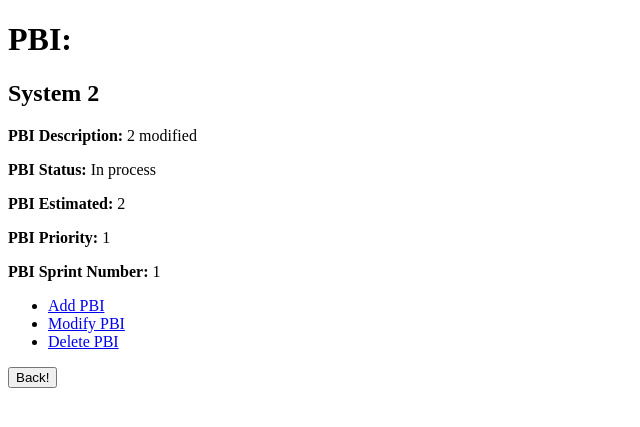
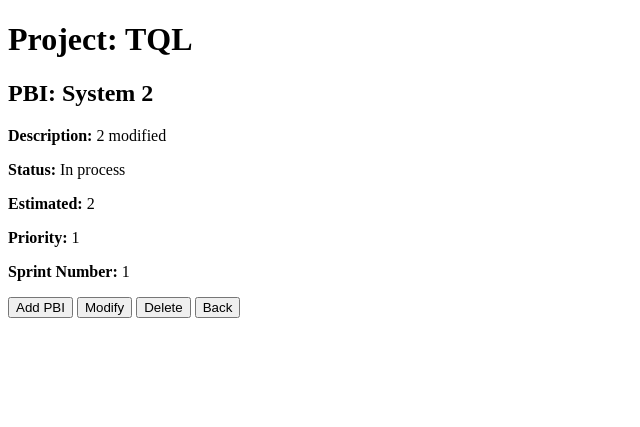
Before and after one commit to Yixing-Zhang/COMP-3297-BackTrack-by-TQL, a Django app: page /project/1/productBacklog/pbi/2 in a window 1280 px wide. Shown: the top 427 px of the page, without its empty margins (0-640 px from the left). Run offline with Django 3.2, Linux system fonts and the light colour scheme; data comes from the database, SQL or seed files in the repository; both versions use the stored data as it was after the commit.

Commit message:
Setting up all the pages required for product backlog operations.

```diff
--- a/BackTrack/config/urls.py
+++ b/BackTrack/config/urls.py
@@ -19,5 +19,5 @@ from django.urls import include, path
 urlpatterns = [
     path('admin/', admin.site.urls),
     path('project/', include('project.urls')),
-    path('project/<int:project>/productBacklog/', include('productBacklog.urls')),
+    path('project/<int:project_pk>/productBacklog/', include('productBacklog.urls')),
 ]
--- a/BackTrack/productBacklog/urls.py
+++ b/BackTrack/productBacklog/urls.py
@@ -1,10 +1,11 @@
 from django.urls import path
+from django.conf.urls import url
 from . import views
 
 urlpatterns = [
     path('', views.ProductBacklogMain.as_view(), name='product_backlog_main'),
-    path('pbi/<int:pbi>', views.PBIMain.as_view(), name='pbi_main'),
+    path('pbi/<int:pbi_pk>', views.PBIMain.as_view(), name='pbi_main'),
     path('pbi/add', views.PBIAdd.as_view(), name='pbi_add'),
-    path('pbi/<int:pbi>/modify', views.PBIModify.as_view(), name='pbi_modify'),
-    path('pbi/<int:pbi>/delete', views.PBIDelete.as_view(), name='pbi_delete'),
+    path('pbi/<int:pbi_pk>/modify', views.pbi_modify, name='pbi_modify'),
+    path('pbi/<int:pk>/delete/', views.PBIDelete.as_view(), name='pbi_delete'),
 ]
--- a/BackTrack/productBacklog/views.py
+++ b/BackTrack/productBacklog/views.py
@@ -1,7 +1,7 @@
-from django.shortcuts import render
-from django.views.generic import TemplateView
-from django.views.generic.edit import FormView
+from django.shortcuts import render, get_object_or_404, redirect
+from django.views.generic import TemplateView, FormView, DeleteView
 from django.http import HttpResponseRedirect
+from django.urls import reverse_lazy
 from .models import *
 from .forms import *
 
@@ -11,7 +11,7 @@ class ProductBacklogMain(TemplateView):
     template_name = "productbacklog_main.html"
 
     def get_context_data(self, **kwargs):
-        project = self.kwargs['project']
+        project = self.kwargs['project_pk']
         productBacklog = ProductBacklog.objects.get(project__pk=project)
 
         context = super().get_context_data(**kwargs)
@@ -35,10 +35,14 @@ class PBIMain(TemplateView):
     template_name = "pbi_main.html"
 
     def get_context_data(self, **kwargs):
-        project = self.kwargs['project']
-        pbi = self.kwargs['pbi']
+        project = self.kwargs['project_pk']
+        pbi = self.kwargs['pbi_pk']
 
         context = super().get_context_data(**kwargs)
+        context['delete'] = str(pbi) + '/delete'
+        context['modify'] = str(pbi) + '/modify'
+        context['back'] = '/project/' + str(project) + '/productBacklog'
+        context["project"] = Project.objects.get(pk=project)
         context['pbi'] = PBI.objects.get(pk=pbi)
         return context
 
@@ -49,19 +53,19 @@ class PBIAdd(FormView):
 
     def post(self, request, *args, **kwargs):
         form = self.form_class(request.POST)
-        project = self.kwargs['project']
+        project = self.kwargs['project_pk']
         productBacklog = ProductBacklog.objects.get(project__pk=project)
         if form.is_valid():
             pbi = form.save(commit=False)
             pbi.status = "Ready"
             pbi.productBacklog = productBacklog
             pbi.save()
-            return HttpResponseRedirect('/project/'+str(project)+'/productBacklog')
+            return HttpResponseRedirect('/project/' + str(project) + '/productBacklog')
 
         return render(request, self.template_name, {'form': form})
 
     def get_context_data(self, **kwargs):
-        project = self.kwargs['project']
+        project = self.kwargs['project_pk']
 
         context = super().get_context_data(**kwargs)
         context['project'] = Project.objects.get(pk=project)
@@ -69,25 +73,31 @@ class PBIAdd(FormView):
         return context
 
 
-class PBIModify(TemplateView):
-    template_name = "pbi_modify.html"
+class PBIDelete(DeleteView):
+    model = PBI
+    template_name = "pbi_delete.html"
+
+    def get_success_url(self):
+        project = self.kwargs['project_pk']
+        return reverse_lazy("product_backlog_main", kwargs={'project_pk': project})
 
     def get_context_data(self, **kwargs):
-        project = self.kwargs['project']
-        pbi = self.kwargs['pbi']
+        pbi = self.kwargs['pk']
 
         context = super().get_context_data(**kwargs)
         context['pbi'] = PBI.objects.get(pk=pbi)
         return context
 
 
-class PBIDelete(TemplateView):
-    template_name = "pbi_delete.html"
-
-    def get_context_data(self, **kwargs):
-        project = self.kwargs['project']
-        pbi = self.kwargs['pbi']
-
-        context = super().get_context_data(**kwargs)
-        context['pbi'] = PBI.objects.get(pk=pbi)
-        return context
+def pbi_modify(request, project_pk, pbi_pk):
+    pbi = get_object_or_404(PBI, pk=pbi_pk)
+    project = Project.objects.get(pk=project_pk)
+    if request.method == "POST":
+        form = PBIForm(request.POST, instance=pbi)
+        if form.is_valid():
+            pbi = form.save(commit=False)
+            pbi.save()
+            return redirect('/project/' + str(project_pk) + '/productBacklog/pbi/' + str(pbi_pk), pk=pbi.pk)
+    else:
+        form = PBIForm(instance=pbi)
+    return render(request, 'pbi_modify.html', {'form': form})
--- a/BackTrack/templates/pbi_delete.html
+++ b/BackTrack/templates/pbi_delete.html
@@ -5,6 +5,10 @@
     <title>PBI Delete: {{ pbi.name }}</title>
 </head>
 <body>
-
+    <form action="" method="post">{% csrf_token %}
+    <p>Are you sure you want to delete "{{ object }}"?</p>
+    <input type="submit" value="Confirm" />
+    <input type="button" value="Back" onclick="history.back()">
+</form>
 </body>
 </html>
--- a/BackTrack/templates/pbi_main.html
+++ b/BackTrack/templates/pbi_main.html
@@ -6,26 +6,24 @@
 </head>
 <body>
     <div>
-        <h1>PBI:</h1>
-        <h2>{{ pbi.name }}</h2>
+        <h1>Project: {{ project.name }}</h1>
+        <h2>PBI: {{ pbi.name }}</h2>
     </div>
 
     <div>
-        <p><b>PBI Description: </b>{{ pbi.description }}</p>
-        <p><b>PBI Status: </b>{{ pbi.status }}</p>
-        <p><b>PBI Estimated: </b>{{ pbi.estimated }}</p>
-        <p><b>PBI Priority: </b>{{ pbi.priority }}</p>
-        <p><b>PBI Sprint Number: </b>{{ pbi.sprintNumber }}</p>
+        <p><b>Description: </b>{{ pbi.description }}</p>
+        <p><b>Status: </b>{{ pbi.status }}</p>
+        <p><b>Estimated: </b>{{ pbi.estimated }}</p>
+        <p><b>Priority: </b>{{ pbi.priority }}</p>
+        <p><b>Sprint Number: </b>{{ pbi.sprintNumber }}</p>
     </div>
 
     <div>
-        <ul>
-            <li><a href="../pbi/add">Add PBI</a></li>
-            <li><a href="modify">Modify PBI</a></li>
-            <li><a href="delete">Delete PBI</a></li>
-        </ul>
         <form>
-            <input type="button" value="Back!" onclick="history.back()">
+            <input type="button" value="Add PBI" onclick="location='add'">
+            <input type="button" value="Modify" onclick="location='{{ modify }}'">
+            <input type="button" value="Delete" onclick="location='{{ delete }}'">
+            <input type="button" value="Back" onclick="location='{{ back }}'">
         </form>
     </div>
 
```
Also changed, not shown: BackTrack/templates/pbi_modify.html (+11 -0 lines), BackTrack/db.sqlite3.
